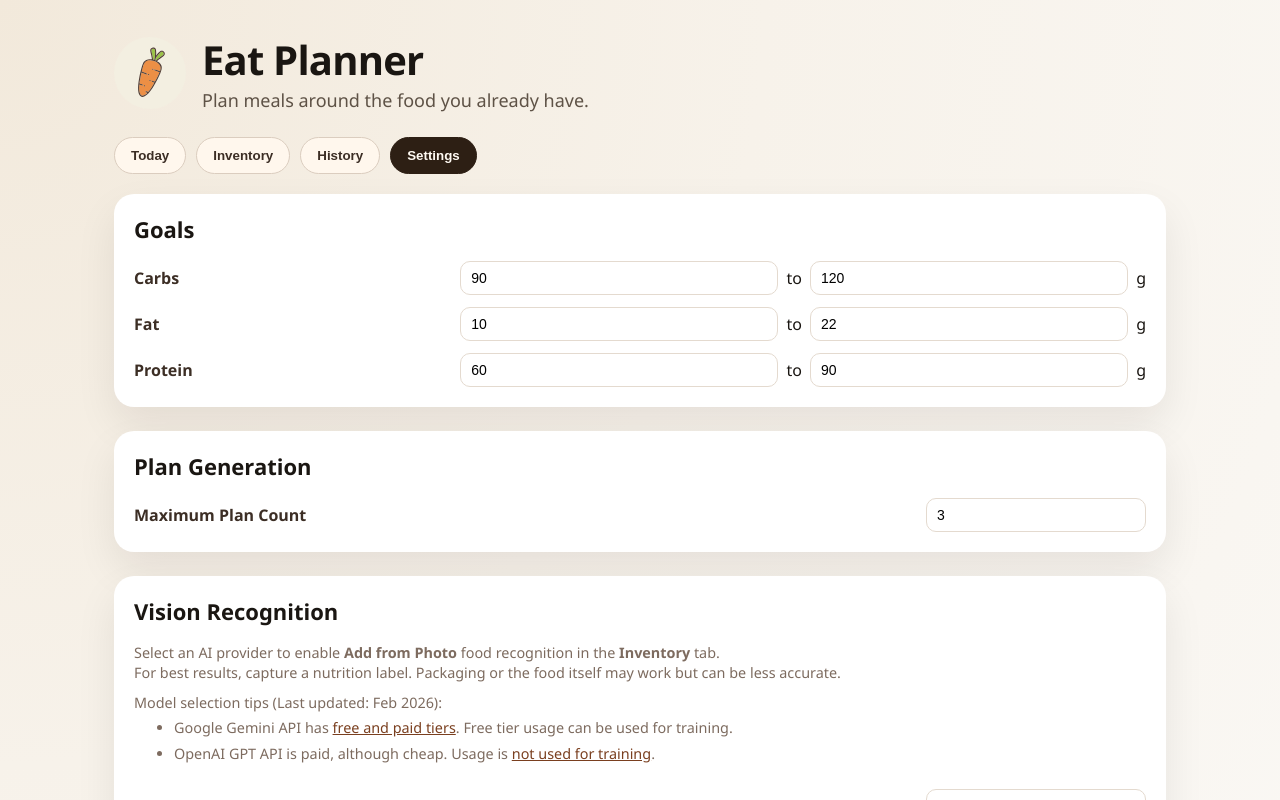
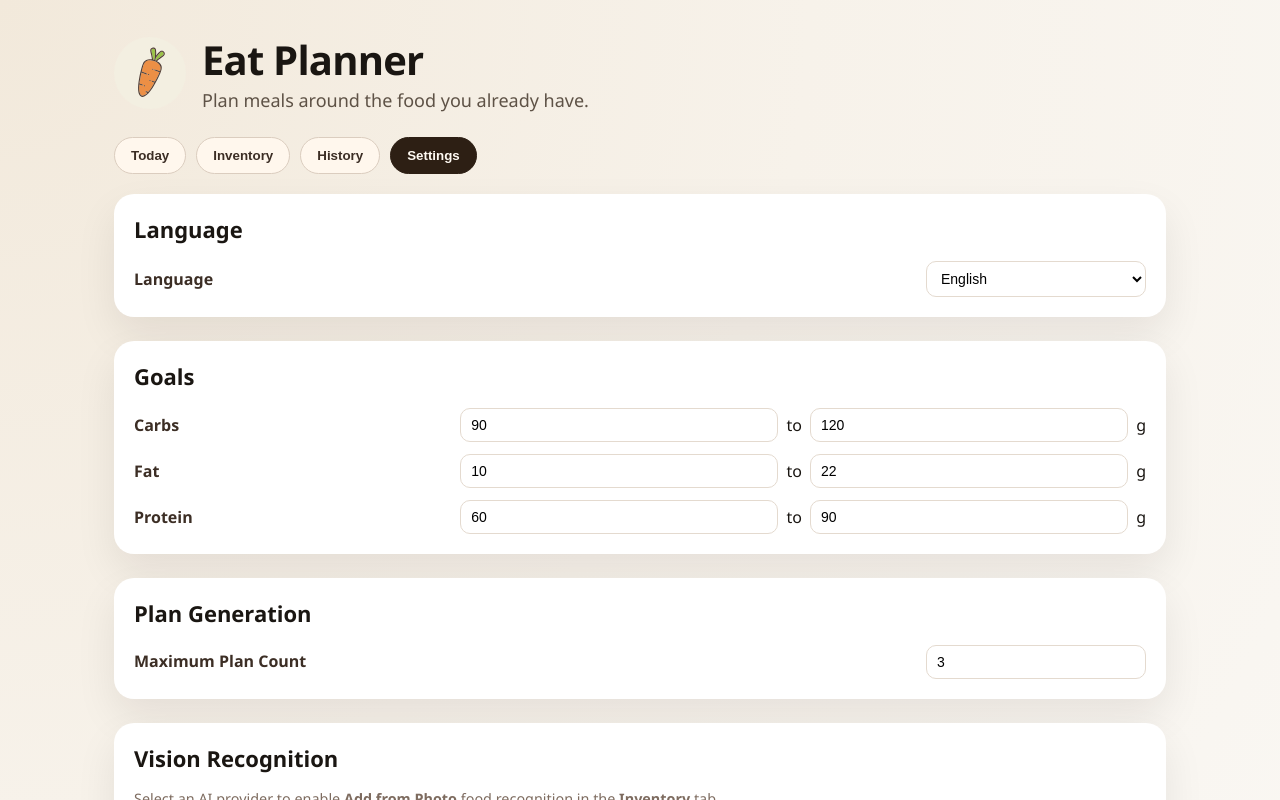
Before and after one commit to quark-zju/EatPlanner, a React (Vite) app: page / in a window 1280 px wide. Both pictures are taken after a click on the button "Settings". Shown: the top 800 px of the page. Built offline with nearby package versions, Linux system fonts and the light colour scheme.

Commit message:
i18n: add language selector in settings page
Add language selector in settings page with browser language detection as default.

Agent-Prompt: 帮我添加一下语言设置，在设置页面，默认使用浏览器第一语言
Agent-Model: MiniMax-M2.5

```diff
--- a/src/components/tabs/SettingsTab.tsx
+++ b/src/components/tabs/SettingsTab.tsx
@@ -25,6 +25,7 @@ import {
 } from "../../state/appDriveActions";
 import { setPlanOptionLimit, updateGoal } from "../../state/appDomainActions";
 import { resetGoals, resetHistory, resetInventory, setAppError } from "../../state/appStoreActions";
+import { AllLangs, changeLang, getLang } from "../../i18n";
 
 export default function SettingsTab() {
   const state = useAtomValue(appStateAtom);
@@ -33,11 +34,35 @@ export default function SettingsTab() {
   const [aiProvider, setAiProvider] = useAtom(aiProviderAtom);
   const [openAiKey, setOpenAiKey] = useAtom(openAiKeyAtom);
   const [geminiKey, setGeminiKey] = useAtom(geminiKeyAtom);
+  const currentLang = getLang();
 
   const fileInputRef = useRef<HTMLInputElement | null>(null);
 
   return (
     <>
+      <section className="card">
+        <div className="card__header">
+          <h2>Language</h2>
+        </div>
+        <div className="goal-grid">
+          <div className="setting-row">
+            <label className="macro-label">Language</label>
+            <div className="setting-control">
+              <select
+                value={currentLang}
+                onChange={(e) => changeLang(e.target.value as "en" | "cn")}
+              >
+                {AllLangs.map((lang) => (
+                  <option key={lang} value={lang}>
+                    {lang === "en" ? "English" : "简体中文"}
+                  </option>
+                ))}
+              </select>
+            </div>
+          </div>
+        </div>
+      </section>
+
       <section className="card">
         <div className="card__header">
           <h2>Goals</h2>
```
